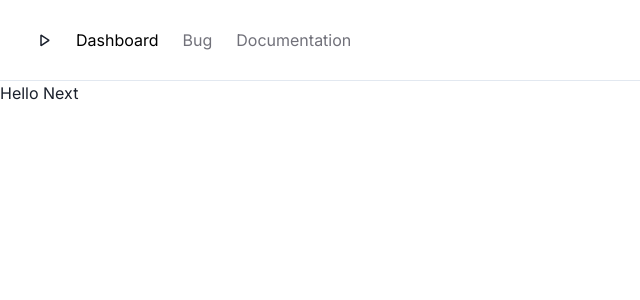
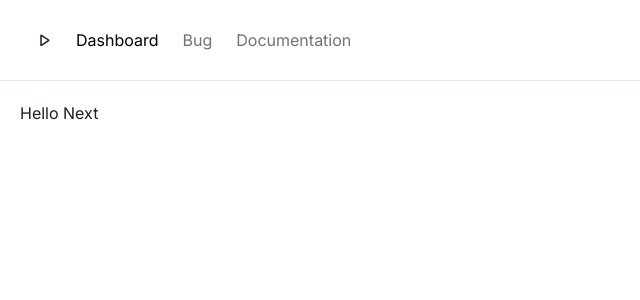
Before and after one commit to Musfira89/bug-tracking-application, a Next.js app: page / in a window 1280 px wide. Shown: the top 300 px of the page, without its empty margins (0-640 px from the left). Built offline with nearby package versions, Linux system fonts and the light colour scheme.

Commit message:
Add a markdown editor

```diff
--- a/app/bug/new/page.tsx
+++ b/app/bug/new/page.tsx
@@ -1,26 +1,25 @@
-import React from "react";
-import { InputGroup, Input, Textarea, Button } from "@chakra-ui/react";
+"use client";
+
+import SimpleMDE from "react-simplemde-editor";
+import "easymde/dist/easymde.min.css";
+import { InputGroup, Input, Button } from "@chakra-ui/react";
 
 const NewBugpage = () => {
   return (
-    <div className="max-w-xl px-6 py-9 space-y-2">
+    <div className="max-w-md space-y-2">
       <InputGroup>
         <Input placeholder="Title" />
       </InputGroup>
-
       <InputGroup>
-        <Textarea placeholder="Description" size="md" resize="vertical" />
+        <SimpleMDE placeholder="Description" />
       </InputGroup>
-
       <Button
-          colorScheme="blue"
-          size="md"
-          fontWeight="bold"
-          borderRadius="md"
-          _hover={{ bg: "blue.300" }}
-        >
-          Submit Issue
-        </Button>    </div>
+        colorScheme="blue"
+        size="md"
+        fontWeight="bold"
+        borderRadius="md"
+        _hover={{ bg: "blue.300" }}> Submit Issue</Button>
+    </div>
   );
 };
 
--- a/app/layout.tsx
+++ b/app/layout.tsx
@@ -22,7 +22,8 @@ export default function RootLayout({
       <body className={inter.className}>
         <ChakraProvider>
         <Navbar />
-        <main>{children}
+        <main className="p-5">
+          {children}
         </main>
         </ChakraProvider>
       </body>
--- a/package.json
+++ b/package.json
@@ -14,11 +14,13 @@
     "@emotion/styled": "^11.11.0",
     "@prisma/client": "^5.5.2",
     "@vercel/postgres": "^0.5.1",
+    "easymde": "^2.18.0",
     "framer-motion": "^10.16.4",
     "next": "14.0.1",
     "prisma": "^5.5.2",
     "react": "^18",
     "react-dom": "^18",
+    "react-simplemde-editor": "^5.2.0",
     "zod": "^3.22.4"
   },
   "devDependencies": {
```
Also changed, not shown: 1 other file (tests, documents, lock files or other folders).
